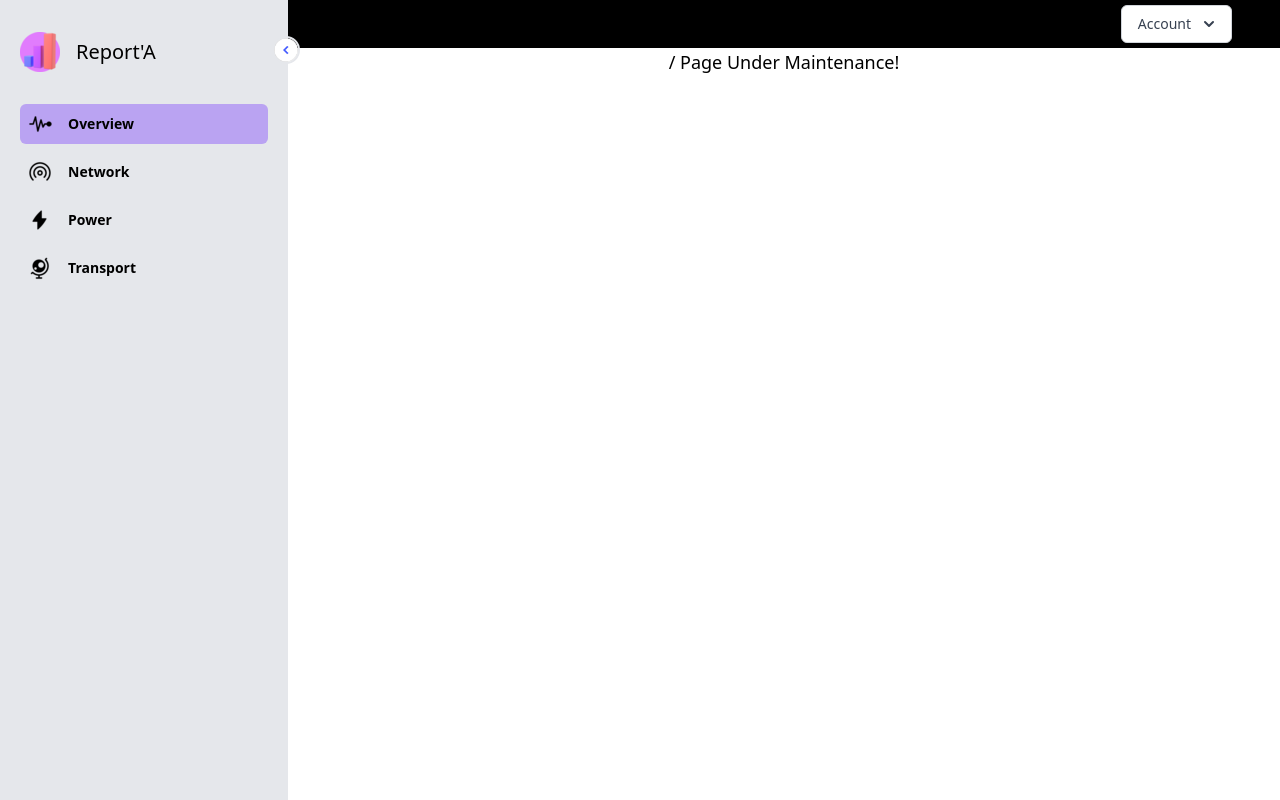
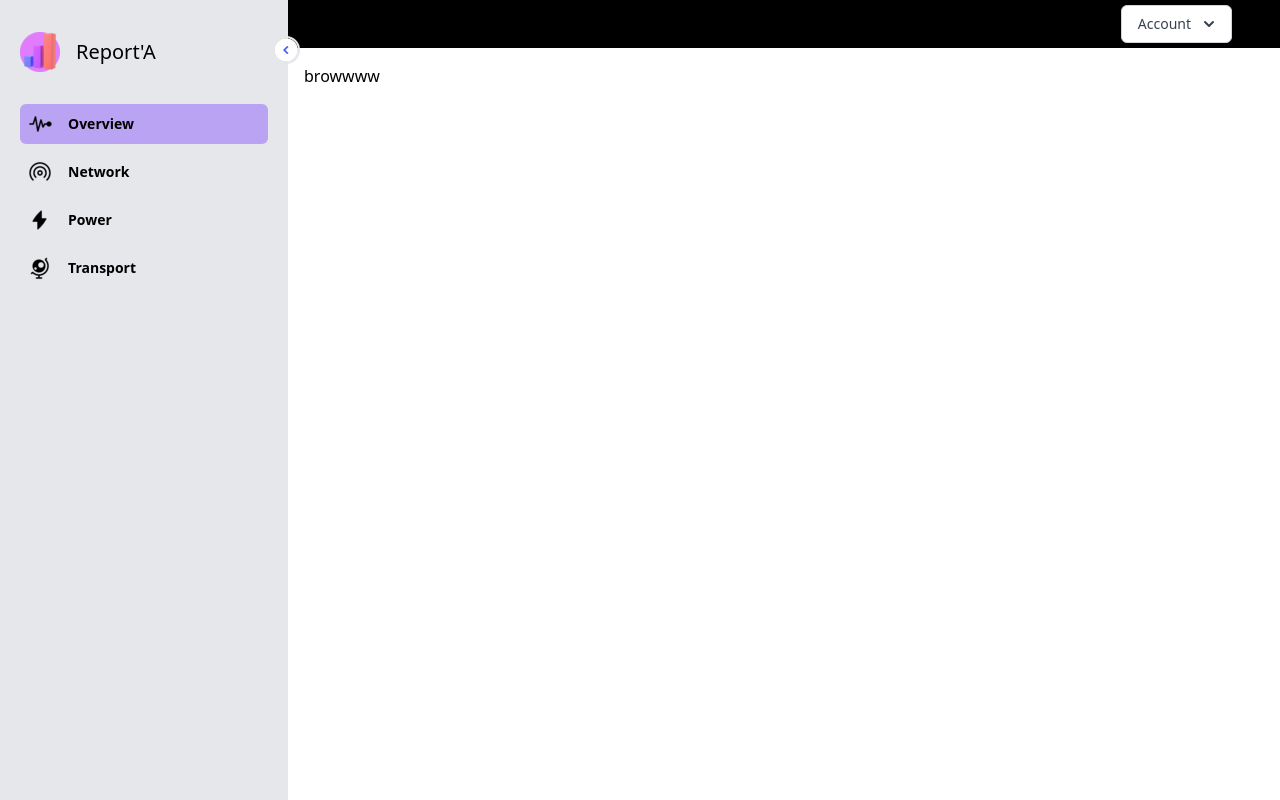
Before and after one commit to juanpradana/reportA-tsel-frontend, a React (Create React App) app: page / in a window 1280 px wide. Built offline with nearby package versions, Linux system fonts and the light colour scheme; the HTML template or start-up script is replaced by a standard one.

Commit message:
make content

```diff
--- a/src/Components/Content.jsx
+++ b/src/Components/Content.jsx
@@ -2,7 +2,7 @@ import React from 'react'
 
 const Content = () => {
   return (
-    <div className="flex">
+    <div className="flex m-4">
       <p>browwww</p>
     </div>
   )
--- a/src/pages/overview.jsx
+++ b/src/pages/overview.jsx
@@ -1,5 +1,6 @@
 import Sidebar from "../Components/Sidebar"
 import Navbar from "../Components/Navbar"
+import Content from "../Components/Content"
 
 const Overview = () => {
   return (
@@ -8,7 +9,7 @@ const Overview = () => {
         <Sidebar />
         <div className="w-full">
           <Navbar />
-          <div className="text-center text-lg">{window.location.pathname} Page Under Maintenance!</div>
+          <Content />
         </div>
       </div>
     </>
```
